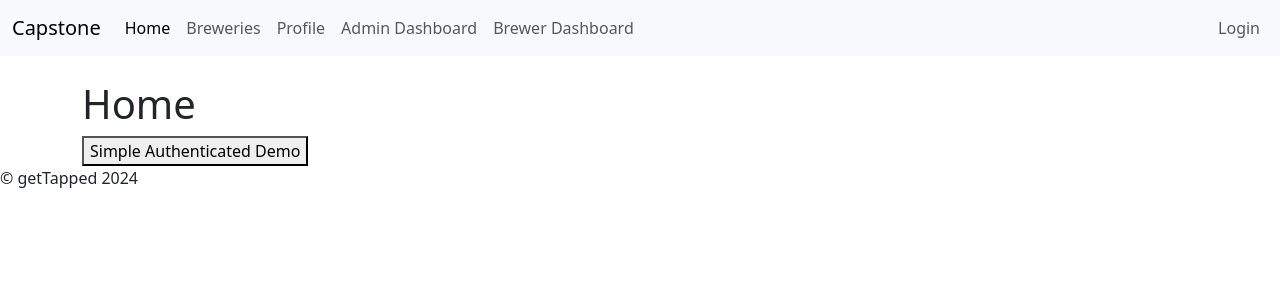
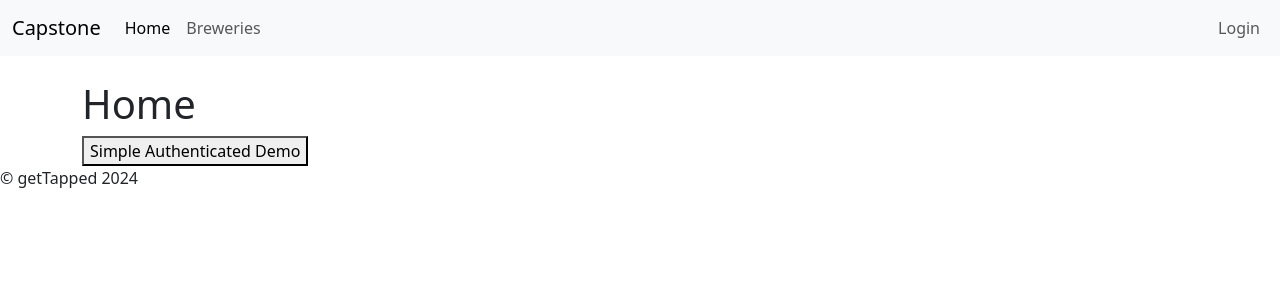
Before and after one commit to Jessyc379/getTapped, a React (Vite) app in the folder react-web-app/: page / in a window 1280 px wide. Shown: the top 300 px of the page. Built offline with nearby package versions, Linux system fonts and the light colour scheme; no server answers.

Commit message:
fixed isAuthenticated to display specific pages based on role
navbar in Header.tsx

```diff
--- a/react-web-app/src/components/shared/header/Header.tsx
+++ b/react-web-app/src/components/shared/header/Header.tsx
@@ -30,21 +30,21 @@ export default function Header() {
                         <li className="nav-item">
                             <NavLink className="nav-link" to="/breweries">Breweries</NavLink>
                         </li>
-                        {/* {isAuthenticated && user?.role === 'ROLE_USER' && ( */}
+                        {isAuthenticated && user?.authorities?.some(auth => auth.name ==='ROLE_USER'|| auth.name === 'ROLE_BREWER') && (
                             <li className="nav-item">
                                 <NavLink className="nav-link" to="/profile">Profile</NavLink>
                             </li>
-                        {/* )} */}
-                        {/* {isAuthenticated && user?.role === 'ROLE_ADMIN' && ( */}
+                        )}
+                        {isAuthenticated && user?.authorities?.some(auth => auth.name ==='ROLE_ADMIN') && (
                             <li className="nav-item">
                                 <NavLink className="nav-link" to="/admin">Admin Dashboard</NavLink>
                             </li>
-                        {/* )} */}
-                        {/* {isAuthenticated && user?.role === 'ROLE_BREWER' && ( */}
+                        )}
+                        {isAuthenticated && user?.authorities?.some(auth => auth.name ==='ROLE_BREWER') && (
                             <li className="nav-item">
                                 <NavLink className="nav-link" to="/brewer-dashboard">Brewer Dashboard</NavLink>
                             </li>
-                        {/* )} */}
+                        )}
                     </ul>
                     <ul className="navbar-nav ms-auto">
                         {!isAuthenticated && (
--- a/react-web-app/src/models/user/User.tsx
+++ b/react-web-app/src/models/user/User.tsx
@@ -4,6 +4,6 @@ export class User {
     username!: string;
     password!: string;
     activated!: boolean;
-    authorities!: string[];
+    authorities!: { name: string }[];
 
 }
```
